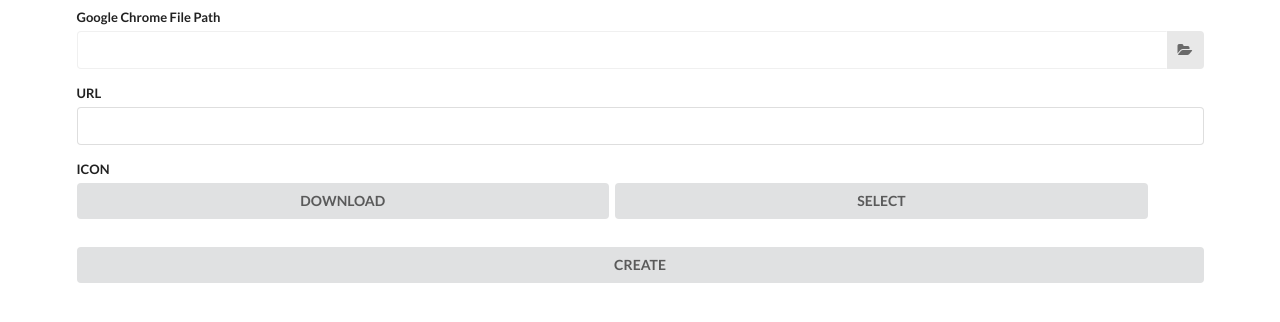
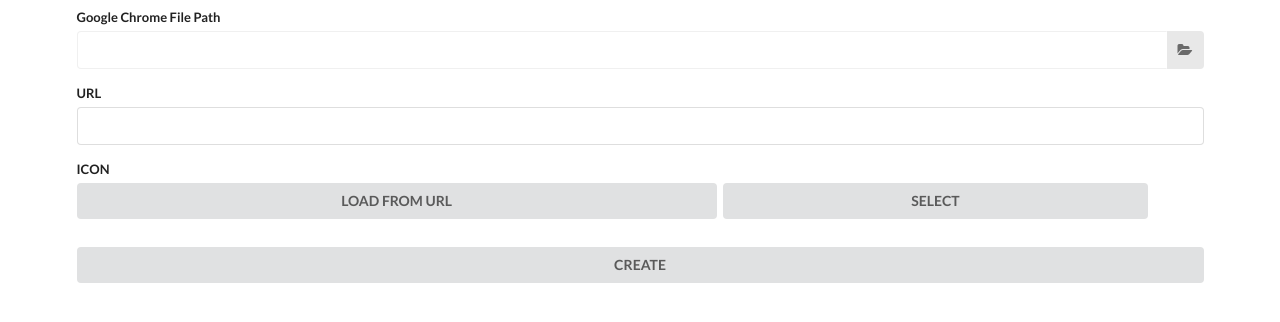
Before and after one commit to pulipulichen/Chrome-WebAPP-Shortcuts-Creator, an Electron app: page app/index.html in a window 1280 px wide. Drawn offline with nearby package versions, Linux system fonts and the light colour scheme; no server answers.

Commit message:
0527 close #1 close #2 好像先這樣就好

```diff
--- a/app/index.html
+++ b/app/index.html
@@ -63,11 +63,11 @@
             <label for="url">
               ICON
             </label>
-            <button type="button" class="ui button">
-              DOWNLOAD
+            <button type="button" class="load ui button">
+              LOAD FROM URL
             </button>
             <button type="button"
-                    class="ui button"
+                    class="select ui button"
                     @click="selectIconFile">
               SELECT
             </button>
--- a/app/scripts.js
+++ b/app/scripts.js
@@ -43,7 +43,9 @@ var app = new Vue({
     }
   },
   created: function () {
-    ipc.on('selected-file', this._selectChromeFilePathCallback);
+    ipc.on('selected-file', (event, path) => {
+      this._selectChromeFilePathCallback(event, path)
+    });
   },
   methods: {
     selectChromeFilePath: function () {
--- a/app/styles.less
+++ b/app/styles.less
@@ -14,6 +14,12 @@ img.icon {
   margin-bottom: 1rem !important;
 }
 
-.icon.field > button {
-  width: calc(50% - 0.5rem);
+.icon.field {
+  &> button.load {
+    width: calc(60% - 0.5rem);
+  }
+
+  &> button.select {
+    width: calc(40% - 0.5rem);
+  }
 }
```
Also changed, not shown: 1 other file.
